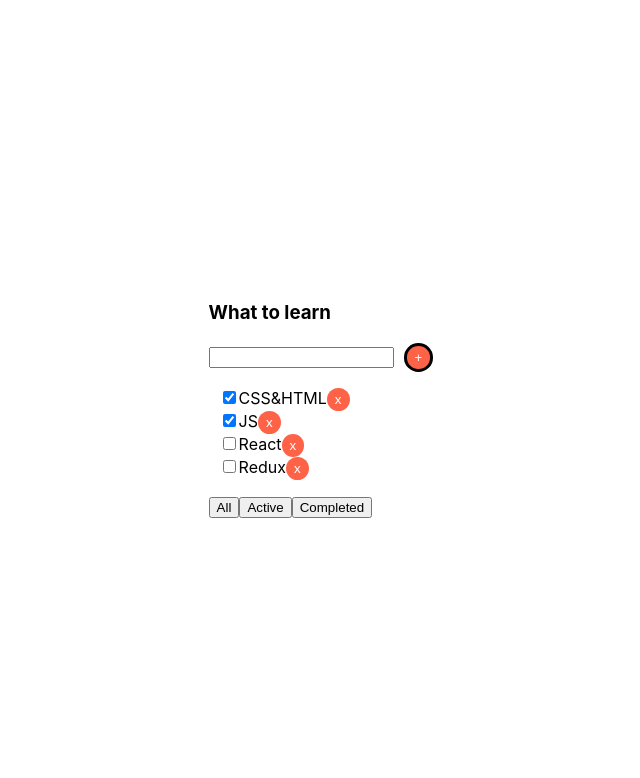
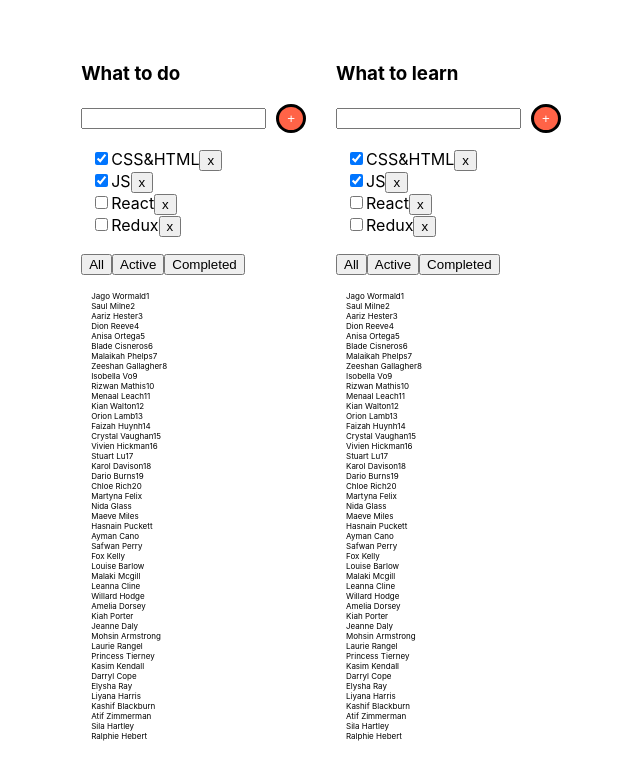
Before and after one commit to dariametelitsa/todolist, a React (Create React App) app: page / in a window 1280 px wide. Shown: the top 778 px of the page, without its empty margins (319-959 px from the left). Built offline with nearby package versions, Linux system fonts and the light colour scheme.

Commit message:
fixed button delete problem

```diff
--- a/src/App.tsx
+++ b/src/App.tsx
@@ -3,7 +3,7 @@ import './App.scss';
 import Todolist from './components/todolist/Todolist';
 import { FilterValuesType, TaskType } from "./data/dataPropsTypes";
 import { Tasks } from "./components/tasks/Tasks";
-import { data1 } from "./data/Data";
+import { data1, data2 } from "./data/Data";
 
 
 function App() {
@@ -19,7 +19,7 @@ function App() {
 
     function removeTask(id: number) {
         let filteredTasks = tasks.filter((t) => t.id !== id);
-        console.log('here')
+        console.log('here');
         setTasks(filteredTasks);
     }
 
@@ -40,14 +40,15 @@ function App() {
 
     return (
         <div className="App">
-            <Todolist
-                title="What to learn"
-                tasks={tasksForTodoList}
-                removeTask={removeTask}
-                changeFilter={changeFilter}
-            />
+            {/*<Todolist*/}
+            {/*    title="What to learn"*/}
+            {/*    tasks={tasksForTodoList}*/}
+            {/*    removeTask={removeTask}*/}
+            {/*    changeFilter={changeFilter}*/}
+            {/*/>*/}
 
-            {/*<Tasks title={data1.title} tasks={data1.tasks} students={data1.students}/>*/}
+            <Tasks title={data1.title} tasks={data1.tasks} students={data1.students}/>
+            <Tasks title={data2.title} tasks={data1.tasks} students={data1.students}/>
         </div>
     );
 }
--- a/src/components/button/Button.tsx
+++ b/src/components/button/Button.tsx
@@ -3,8 +3,7 @@ import styles from './Button.module.scss';
 
 type ButtonPropsType = {
     title: string,
-    //children: never[];
-    onClick: () => void,
+    onClick?: () => void,
     className?: string,
 }
 export const Button: React.FC<ButtonPropsType> = ({title}: ButtonPropsType) => {
--- a/src/components/todolist/Todolist.tsx
+++ b/src/components/todolist/Todolist.tsx
@@ -1,7 +1,7 @@
 import styles from './Todolist.module.scss'
 import React from "react";
+import { TodolistPropsType } from "../../data/dataPropsTypes";
 import { Button } from "../button/Button";
-import { TodolistPropsType } from "../../data/dataPropsTypes";
 
 
 const  Todolist:React.FC<TodolistPropsType> = ({title, tasks, removeTask, changeFilter}: TodolistPropsType)  => {
@@ -17,13 +17,21 @@ const  Todolist:React.FC<TodolistPropsType> = ({title, tasks, removeTask, change
 					return (
 						<li><input type={"checkbox"} checked={task.isDone}/>
 							<span>{task.title}</span>
-							<Button
-								title={'x'}
+
+							{/*<Button*/}
+							{/*	title={'x'}*/}
+							{/*	onClick={() => {*/}
+							{/*		console.log('click')*/}
+							{/*		removeTask(task.id)*/}
+							{/*	}}*/}
+							{/*/>*/}
+
+							<button
 								onClick={() => {
-									console.log('click')
 									removeTask(task.id)
 								}}
-							/>
+								className={'btnRemove'}
+							>x</button>
 						</li>
 					)
 				})}
```
